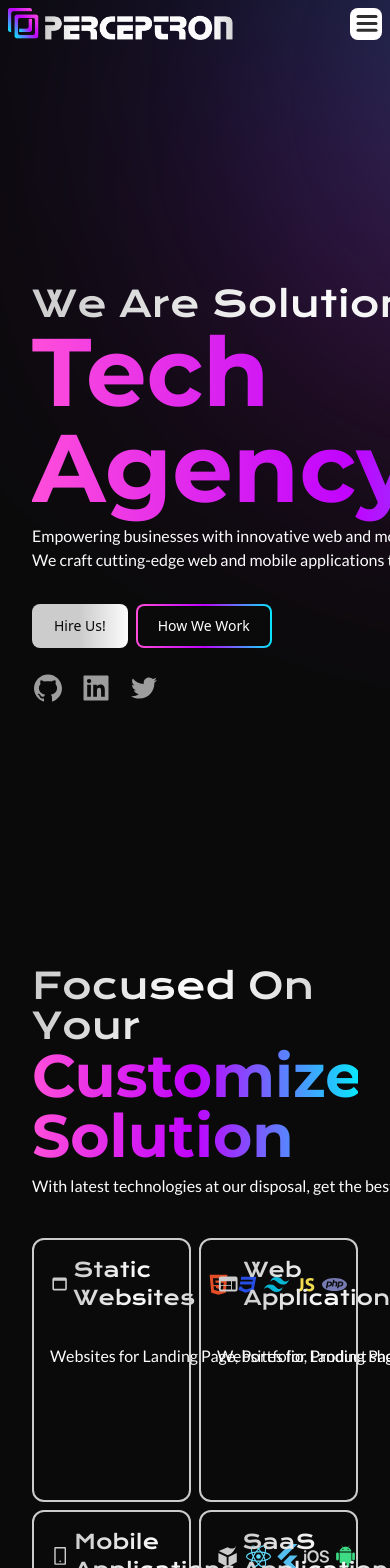
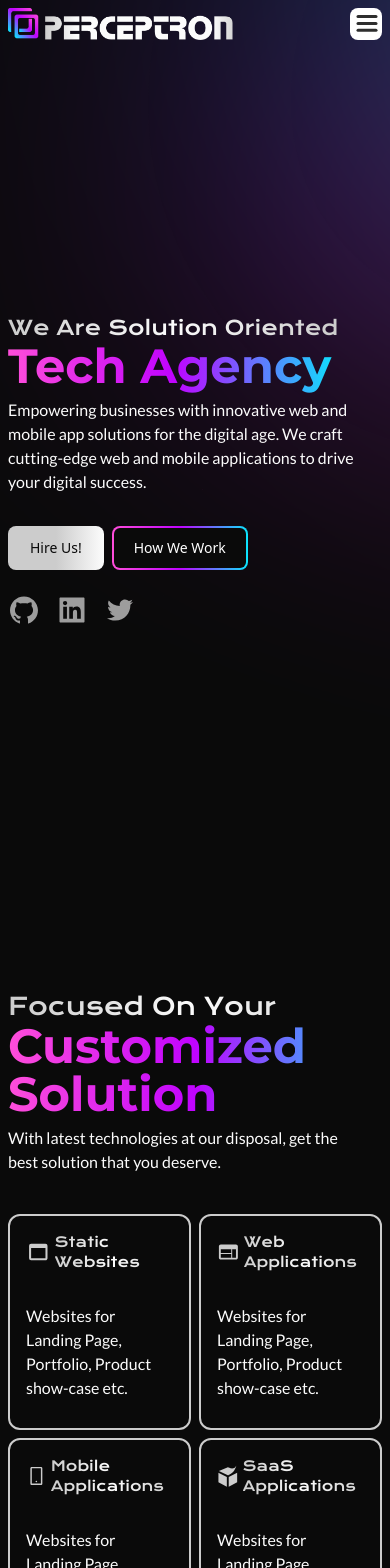
Before and after one commit to asif-bhuti/perceptron-client, a React (Create React App) app: page /pricing in a window 390 px wide. Shown: the top 1568 px of the page. Built offline with nearby package versions, Linux system fonts and the light colour scheme.

Commit message:
Make responsive

```diff
--- a/src/components/Carousel/CustomCarousel.jsx
+++ b/src/components/Carousel/CustomCarousel.jsx
@@ -45,19 +45,19 @@ export const CustomCarousel = () => {
   };
 
   return (
-    <div className="flex">
+    <div className="flex mobile:flex-col">
       <SlideIn direction={"left"}>
         <Carousel
           showArrows={true}
           showStatus={false}
           showThumbs={true}
           onChange={handleSlideChange}
-          className="w-[680px] mr-8"
+          className="w-[680px] mr-8 mobile:h-[350px] mobile:w-[380px]"
         >
           {slides.map((slide) => (
             <div
               key={slide.id}
-              className="inline-flex items-center justify-center p-1 h-[450px] w-[680px] bg-gradient-to-r from-secondary-pink via-secondary-purple to-secondary-cyan rounded-xl"
+              className="inline-flex items-center justify-center p-1 h-[450px] w-[680px] mobile:h-[250px] mobile:w-[380px] bg-gradient-to-r from-secondary-pink via-secondary-purple to-secondary-cyan rounded-xl"
             >
               <img
                 src={slide.image}
@@ -69,10 +69,15 @@ export const CustomCarousel = () => {
         </Carousel>
       </SlideIn>
       <SlideIn>
-        <Text variant="heading" className={"text-3xl"}>
+        <Text variant="heading" className={"text-3xl mobile:text-2xl"}>
           {slides[currentSlide].title}
         </Text>
-        <Text variant="title" className={"text-white font-thin text-lg"}>
+        <Text
+          variant="title"
+          className={
+            "text-white font-thin text-lg mobile:text-xl mobile:w-[96%]"
+          }
+        >
           {slides[currentSlide].description}
         </Text>
 
--- a/src/components/Text/Text.jsx
+++ b/src/components/Text/Text.jsx
@@ -1,20 +1,19 @@
+import clsx from "clsx";
 import React from "react";
 import { twMerge } from "tailwind-merge";
 
-export const Text = ({
-  children,
-  className,
-  variant = "body",
-  size = "4xl",
-}) => {
+export const Text = ({ children, className, variant = "body" }) => {
   return (
     <p
       className={twMerge(
-        variant === "body" && "font-lato text-primary-100 w-[640px]",
-        variant === "title" &&
-          `font-montserrat pr-2 pb-2 text-${size} font-bold bg-gradient-to-r from-secondary-pink via-secondary-purple to-secondary-cyan bg-clip-text text-transparent self-start text-start`,
-        variant === "heading" &&
-          `font-krona text-${size} bg-gradient-to-r from-primary-200 via-primary-100 to-primary-200 bg-clip-text text-transparent self-start text-start`,
+        clsx(
+          variant === "body" &&
+            "font-lato text-primary-100 w-[640px] mobile:w-[95%]",
+          variant === "title" &&
+            `font-montserrat pr-2 pb-2 text-8xl} font-bold bg-gradient-to-r from-secondary-pink via-secondary-purple to-secondary-cyan bg-clip-text text-transparent self-start text-start mobile:text-5xl`,
+          variant === "heading" &&
+            `font-krona text-4xl mobile:text-xl bg-gradient-to-r from-primary-200 via-primary-100 to-primary-200 bg-clip-text text-transparent self-start text-start`
+        ),
         className
       )}
     >
--- a/src/components/card/InfoCard.jsx
+++ b/src/components/card/InfoCard.jsx
@@ -4,10 +4,10 @@ import { Text } from "../Text/Text";
 export const InfoCard = ({ Icon, HeadingText, BodyText, HeadingIcons }) => {
   return (
     <div className="border-2 border-primary-200 rounded-xl p-4 h-full bg-gradient-to-r hover:from-secondary-pink hover:to-secondary-cyan transition-all hover:p-[14px] hover:border-none">
-      <div className="flex items-center justify-between mb-8">
+      <div className="flex items-center justify-between mb-8 ">
         <div className="flex items-center">
           <Icon size={"30px"} className="text-primary-200 mr-1" />
-          <Text variant="heading" className={"text-xl"}>
+          <Text variant="heading" className={"text-xl mobile:text-sm"}>
             {HeadingText}
           </Text>
         </div>
@@ -17,7 +17,7 @@ export const InfoCard = ({ Icon, HeadingText, BodyText, HeadingIcons }) => {
               key={index}
               size={"25px"}
               color={item.color}
-              className="text-primary-200 mr-1"
+              className="text-primary-200 mr-1 mobile:hidden"
             />
           ))}
         </div>
--- a/src/components/card/PricingCard.jsx
+++ b/src/components/card/PricingCard.jsx
@@ -11,7 +11,7 @@ export const PricingCard = () => {
             <div>
               <Text
                 variant="title"
-                className={"text-2xl group-hover:text-white"}
+                className={"text-2xl group-hover:text-white mobile:text-xl"}
               >
                 Package Name
               </Text>
--- a/src/components/card/StatCard.jsx
+++ b/src/components/card/StatCard.jsx
@@ -37,7 +37,7 @@ export const StatCard = ({ count = 100, text = "Days Deliver" }) => {
   return (
     <div
       ref={ref}
-      className="flex flex-col w-32 p-4 bg-white bg-opacity-20 rounded-md mr-4"
+      className="flex flex-col w-32 mobile:w-28 p-4 bg-white bg-opacity-20 rounded-md mr-4"
     >
       <Text
         variant="heading"
@@ -47,7 +47,10 @@ export const StatCard = ({ count = 100, text = "Days Deliver" }) => {
       >
         {animatedCount}
       </Text>
-      <Text variant="title" className={"font-normal text-base text-white"}>
+      <Text
+        variant="title"
+        className={"font-normal text-base text-white mobile:text-sm"}
+      >
         {text}
       </Text>
     </div>
--- a/src/pages/contact/Contact.jsx
+++ b/src/pages/contact/Contact.jsx
@@ -6,16 +6,16 @@ import { Button, Text, SlideIn } from "../../components";
 export const Contact = () => {
   return (
     <div
-      className="relative z-30 m-8 section flex-col items-start"
+      className={`relative z-30 m-8 mobile:m-4 section flex-col items-start  `}
       id="contact"
     >
       <SlideIn direction={"left"} delay={0.1}>
-        <Text variant="heading" className={"mb-16"}>
+        <Text variant="heading" className={"mb-16 mobile:mb-4 mobile:text-2xl"}>
           Contact Us
         </Text>
       </SlideIn>
-      <div className="flex w-full justify-between">
-        <div className="w-[30%] h-screen">
+      <div className="flex mobile:flex-col w-full justify-between">
+        <div className="w-[30%] h-screen mobile:w-full mobile:h-full">
           <SlideIn direction={"left"} delay={0.1} className="input-container">
             <input
               type="text"
@@ -54,22 +54,28 @@ export const Contact = () => {
         <motion.div
           whileHover={{ scale: [null, 1.5, 1.4] }}
           transition={{ duration: 0.3 }}
-          className="bg-opacity-20 bg-primary-100 h-[40%] w-[40%] rounded-lg p-4"
+          className="bg-opacity-20 bg-primary-100 h-[40%] w-[40%] rounded-lg p-4 mobile:w-full mobile:h-full mobile:mt-8"
         >
-          <Text variant="title" className={"text-white"}>
+          <Text variant="title" className={"text-white mobile:text-4xl"}>
             Info
           </Text>
           <div className="flex">
-            <FiMail className={"inline mr-2"} size={"40px"} color="white" />
-            <Text className={"text-3xl"}>perceptron@gmail.com</Text>
+            <FiMail
+              className={"inline mr-2 mobile:p-2"}
+              size={"40px"}
+              color="white"
+            />
+            <Text className={"text-3xl mobile:text-xl"}>
+              perceptron@gmail.com
+            </Text>
           </div>
           <div className="flex">
             <FiPhoneCall
-              className={"inline mr-2"}
+              className={"inline mr-2 mobile:p-2"}
               size={"40px"}
               color="white"
             />
-            <Text className={"text-3xl"}>+88-018-5998-1836</Text>
+            <Text className={"text-3xl mobile:text-xl"}>+88-018-5998-1836</Text>
           </div>
         </motion.div>
       </div>
--- a/src/pages/home/Home.jsx
+++ b/src/pages/home/Home.jsx
@@ -25,7 +25,7 @@ export const Home = () => {
   );
 
   return (
-    <div className="relative z-20 m-8 section" id="home">
+    <div className="relative z-20 m-8 mobile:m-2 section" id="home">
       <div className="flex flex-col">
         <motion.div
           initial={{ opacity: 0, x: -100 }}
@@ -34,9 +34,7 @@ export const Home = () => {
           className="flex flex-col"
         >
           <Text variant="heading">We Are Solution Oriented</Text>
-          <Text variant="title" className={"text-8xl"}>
-            Tech Agency
-          </Text>
+          <Text variant="title">Tech Agency</Text>
           <Text>
             Empowering businesses with innovative web and mobile app solutions
             for the digital age. We craft cutting-edge web and mobile
--- a/src/pages/pricing/Pricing.jsx
+++ b/src/pages/pricing/Pricing.jsx
@@ -3,11 +3,11 @@ import { PricingCard, Text } from "../../components";
 
 export const Pricing = () => {
   return (
-    <div className="relative z-30 m-8 section flex-col" id="pricing">
-      <Text variant="heading" className={"pb-1 mb-8"}>
+    <div className="relative z-30 m-8 mobile:m-4 section flex-col" id="pricing">
+      <Text variant="heading" className={"pb-1 mb-8 mobile:text-2xl"}>
         Choose Your Package
       </Text>
-      <div className="flex w-full h-full">
+      <div className="flex mobile:flex-col w-full h-full">
         <PricingCard />
         <PricingCard />
         <PricingCard />
--- a/src/pages/projects/Projects.jsx
+++ b/src/pages/projects/Projects.jsx
@@ -4,10 +4,13 @@ import { CustomCarousel, Text } from "../../components";
 export const Projects = () => {
   return (
     <div
-      className="relative z-30 m-8 section flex-col items-start"
+      className="relative z-30 m-8 mobile:m-2 section flex-col items-start"
       id="projects"
     >
-      <Text variant="heading" className={"text-4xl mb-8"}>
+      <Text
+        variant="heading"
+        className={"text-4xl mb-8 mobile:mb-4 mobile:text-4xl"}
+      >
         Our Projects
       </Text>
       <CustomCarousel />
--- a/src/pages/services/Services.jsx
+++ b/src/pages/services/Services.jsx
@@ -54,11 +54,13 @@ const saasAppsIcons = [
 
 export const Services = () => {
   return (
-    <div className="relative z-30 m-8 section" id="services">
+    <div className="relative z-30 m-8 mobile:m-2 section" id="services">
       <div className="grid grid-cols-2 grid-rows-3 gap-2">
         <div className="col-span-2">
           <SlideIn delay={0.8}>
-            <Text variant="heading">Focused On Your</Text>
+            <Text variant="heading" className={"mobile:text-2xl"}>
+              Focused On Your
+            </Text>
             <Text variant="title" className={"text-6xl"}>
               Customized Solution
             </Text>
@@ -70,7 +72,7 @@ export const Services = () => {
             </Text>
           </SlideIn>
         </div>
-        <PopUp delay={0.1} className="grid-cols-1">
+        <PopUp delay={0.1} className="">
           <InfoCard
             Icon={MdWebAsset}
             HeadingText={"Static Websites"}
@@ -80,7 +82,7 @@ export const Services = () => {
             HeadingIcons={staticWebsiteIcons}
           />
         </PopUp>
-        <PopUp className="grid-cols-1">
+        <PopUp className="">
           <InfoCard
             Icon={MdWeb}
             HeadingText={"Web Applications"}
@@ -90,7 +92,7 @@ export const Services = () => {
             HeadingIcons={webAppIcons}
           />
         </PopUp>
-        <PopUp delay={0.5} className="grid-cols-1 ">
+        <PopUp delay={0.5} className="">
           <InfoCard
             Icon={AiOutlineMobile}
             HeadingText={"Mobile Applications"}
@@ -100,7 +102,7 @@ export const Services = () => {
             HeadingIcons={mobileAppsIcons}
           />
         </PopUp>
-        <PopUp delay={0.7} className="grid-cols-1 ">
+        <PopUp delay={0.7} className="">
           <InfoCard
             Icon={SiSemanticweb}
             HeadingText={"SaaS Applications"}
```
